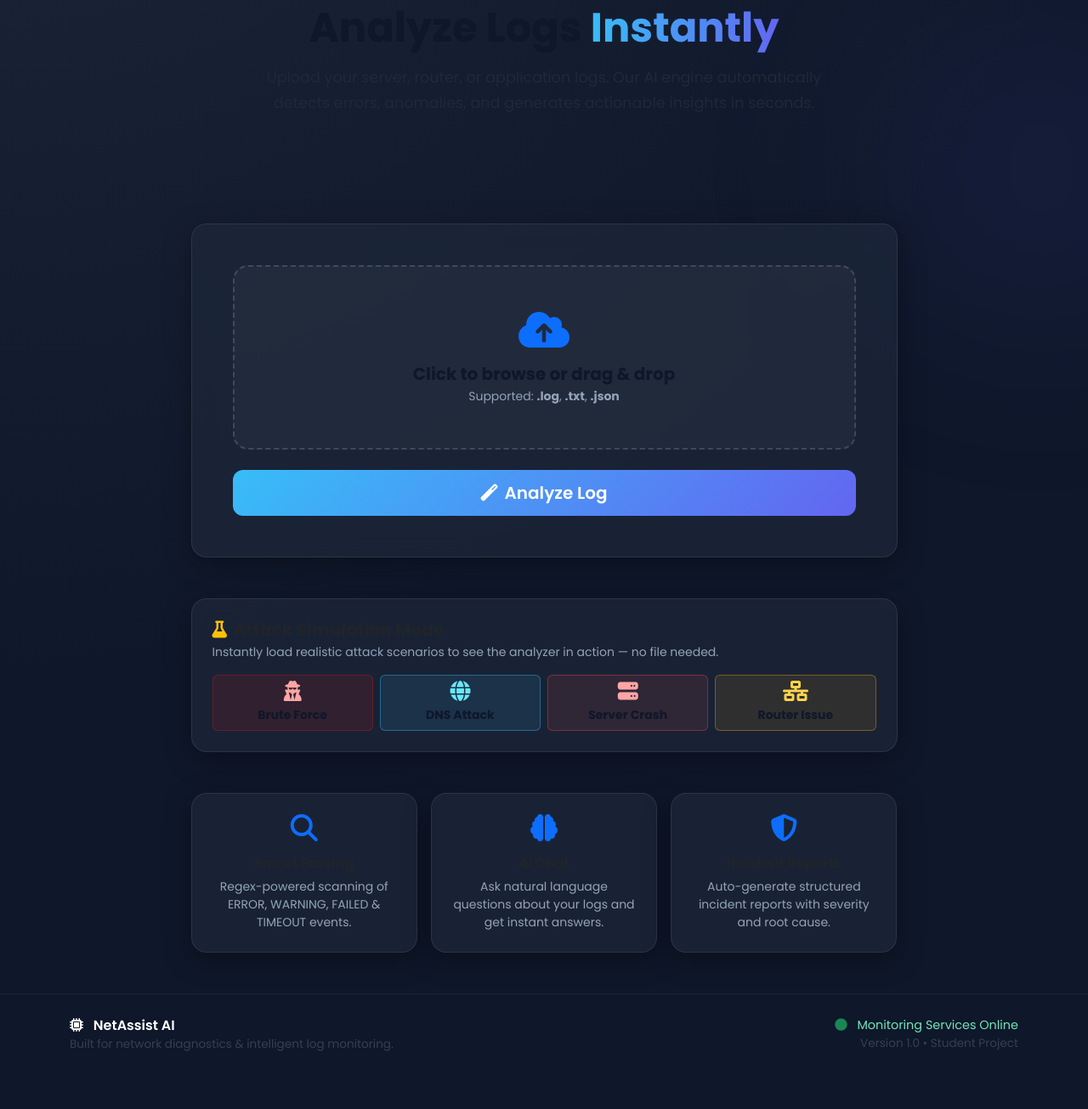
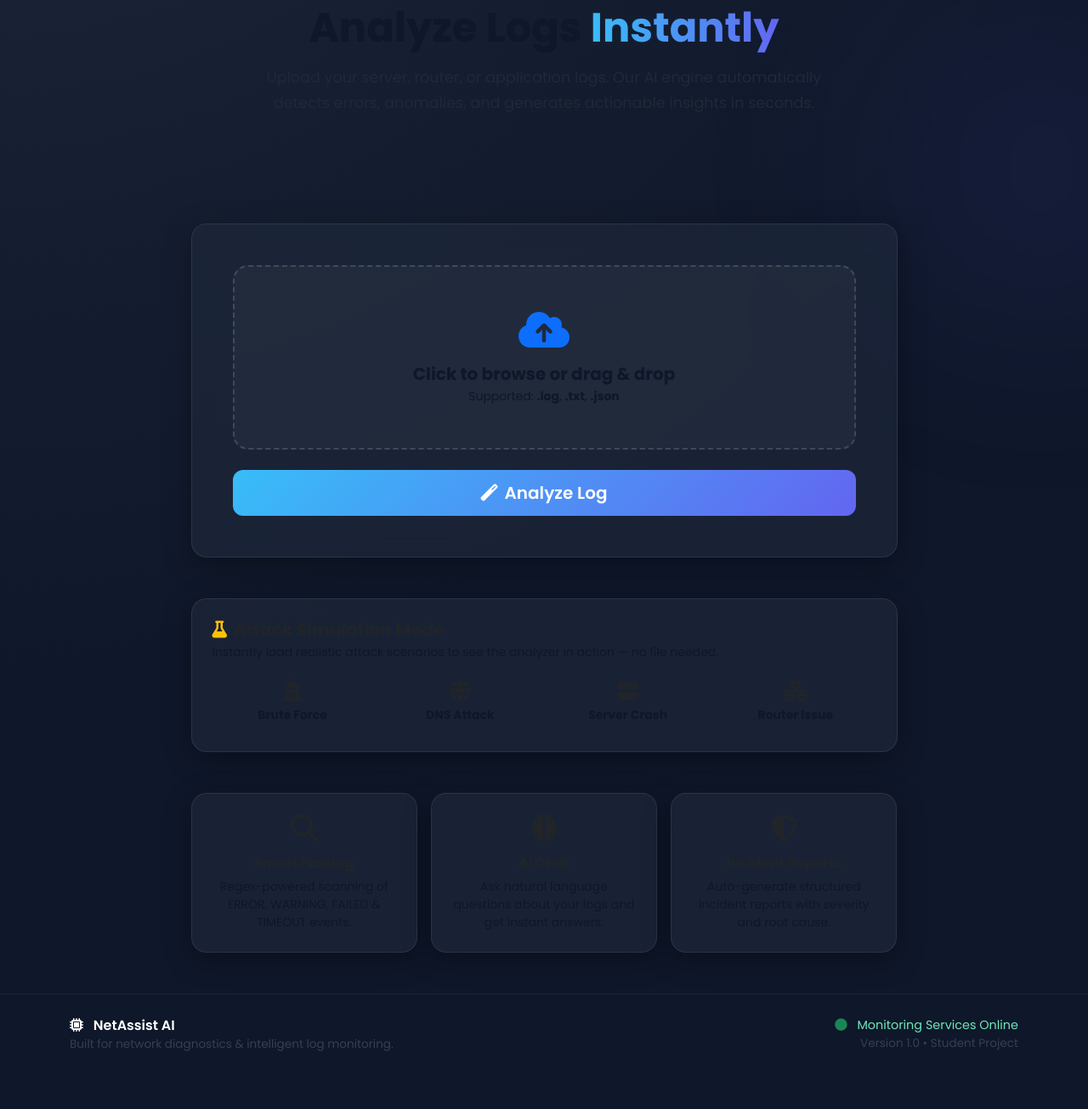
Before and after one commit to Saifan-01/Network-Log-Analyzer, a Flask app: page / in a window 1280 px wide. Shown: the part 548-1853 px from the top of the page at 85% size. Run offline with Flask 3, Linux system fonts and the light colour scheme.

Commit message:
Refactor HTML structure and update text content

```diff
--- a/templates/index.html
+++ b/templates/index.html
@@ -4,7 +4,6 @@
 <div class="row justify-content-center">
     <div class="col-lg-9">
 
-        <!-- Hero -->
         <div class="hero-section mb-5">
             <div class="hero-badge mb-3"><i class="fas fa-bolt me-2"></i>AI-Powered Log Intelligence</div>
             <h1 class="hero-title mt-3 mb-3">
@@ -13,18 +12,19 @@
             <p class="hero-description mb-5">Upload your server, router, or application logs. Our AI engine automatically detects errors, anomalies, and generates actionable insights in seconds.</p>
         </div>
 
-        <!-- Upload Card -->
         <div class="card card-custom p-5 mb-5">
             <form action="{{ url_for('upload_file') }}" method="POST" enctype="multipart/form-data">
                 <div class="upload-area mb-4" id="uploadArea" onclick="document.getElementById('fileInput').click()">
                     <i class="fas fa-cloud-upload-alt fa-3x mb-3 text-primary"></i>
                     <h5 class="mb-1 fw-bold">Click to browse or drag & drop</h5>
-                    <p class="text-muted small mb-0">Supported: <b>.log</b>, <b>.txt</b>, <b>.json</b></p>
+                    <p class="small mb-0">Supported: <b>.log</b>, <b>.txt</b>, <b>.json</b></p>
                     <input type="file" id="fileInput" name="file" class="d-none" accept=".log,.txt,.json" onchange="updateFileName(this)">
                 </div>
-                <div id="fileNameDisplay" class="text-center text-info mb-4" style="display:none;">
+
+                <div id="fileNameDisplay" class="text-center mb-4" style="display:none;">
                     <i class="fas fa-file-alt me-2"></i><span id="fName"></span>
                 </div>
+
                 <div class="d-grid">
                     <button type="submit" class="btn btn-custom btn-lg">
                         <i class="fas fa-magic me-2"></i>Analyze Log
@@ -33,31 +33,30 @@
             </form>
         </div>
 
-        <!-- Attack Simulation -->
         <div class="card card-custom p-4 mb-5">
             <h5 class="fw-bold mb-1"><i class="fas fa-flask text-warning me-2"></i>Attack Simulation Mode</h5>
-            <p class="text-muted small mb-3">Instantly load realistic attack scenarios to see the analyzer in action — no file needed.</p>
+            <p class="small mb-3">Instantly load realistic attack scenarios to see the analyzer in action — no file needed.</p>
             <div class="row g-2">
                 <div class="col-6 col-md-3">
-                    <a href="/simulate/brute_force" class="btn w-100 sim-btn" style="background:rgba(185,28,28,0.15); border:1px solid rgba(185,28,28,0.4); color:#fca5a5;">
+                    <a href="/simulate/brute_force" class="btn w-100 sim-btn">
                         <i class="fas fa-user-secret d-block mb-1 fs-4"></i>
                         <span class="small fw-bold">Brute Force</span>
                     </a>
                 </div>
                 <div class="col-6 col-md-3">
-                    <a href="/simulate/dns_attack" class="btn w-100 sim-btn" style="background:rgba(56,189,248,0.1); border:1px solid rgba(56,189,248,0.4); color:#67e8f9;">
+                    <a href="/simulate/dns_attack" class="btn w-100 sim-btn">
                         <i class="fas fa-globe d-block mb-1 fs-4"></i>
                         <span class="small fw-bold">DNS Attack</span>
                     </a>
                 </div>
                 <div class="col-6 col-md-3">
-                    <a href="/simulate/server_crash" class="btn w-100 sim-btn" style="background:rgba(239,68,68,0.1); border:1px solid rgba(239,68,68,0.4); color:#fca5a5;">
+                    <a href="/simulate/server_crash" class="btn w-100 sim-btn">
                         <i class="fas fa-server d-block mb-1 fs-4"></i>
                         <span class="small fw-bold">Server Crash</span>
                     </a>
                 </div>
                 <div class="col-6 col-md-3">
-                    <a href="/simulate/router" class="btn w-100 sim-btn" style="background:rgba(245,158,11,0.1); border:1px solid rgba(245,158,11,0.4); color:#fcd34d;">
+                    <a href="/simulate/router" class="btn w-100 sim-btn">
                         <i class="fas fa-network-wired d-block mb-1 fs-4"></i>
                         <span class="small fw-bold">Router Issue</span>
                     </a>
@@ -65,27 +64,26 @@
             </div>
         </div>
 
-        <!-- Feature Cards -->
         <div class="row g-3 text-center">
             <div class="col-md-4">
                 <div class="card card-custom p-4">
-                    <i class="fas fa-search fa-2x text-primary mb-3"></i>
+                    <i class="fas fa-search fa-2x mb-3"></i>
                     <h6 class="fw-bold">Smart Parsing</h6>
-                    <p class="text-muted small mb-0">Regex-powered scanning of ERROR, WARNING, FAILED & TIMEOUT events.</p>
+                    <p class="small mb-0">Regex-powered scanning of ERROR, WARNING, FAILED & TIMEOUT events.</p>
                 </div>
             </div>
             <div class="col-md-4">
                 <div class="card card-custom p-4">
-                    <i class="fas fa-brain fa-2x text-primary mb-3"></i>
+                    <i class="fas fa-brain fa-2x mb-3"></i>
                     <h6 class="fw-bold">AI Chat</h6>
-                    <p class="text-muted small mb-0">Ask natural language questions about your logs and get instant answers.</p>
+                    <p class="small mb-0">Ask natural language questions about your logs and get instant answers.</p>
                 </div>
             </div>
             <div class="col-md-4">
                 <div class="card card-custom p-4">
-                    <i class="fas fa-shield-alt fa-2x text-primary mb-3"></i>
+                    <i class="fas fa-shield-alt fa-2x mb-3"></i>
                     <h6 class="fw-bold">Incident Reports</h6>
-                    <p class="text-muted small mb-0">Auto-generate structured incident reports with severity and root cause.</p>
+                    <p class="small mb-0">Auto-generate structured incident reports with severity and root cause.</p>
                 </div>
             </div>
         </div>
@@ -102,15 +100,28 @@
 }
 
 const uploadArea = document.getElementById('uploadArea');
-['dragenter','dragover','dragleave','drop'].forEach(e => uploadArea.addEventListener(e, ev => { ev.preventDefault(); ev.stopPropagation(); }));
-['dragenter','dragover'].forEach(e => uploadArea.addEventListener(e, () => {
-    uploadArea.style.borderColor = 'var(--primary)';
-    uploadArea.style.background = 'rgba(56,189,248,0.08)';
-}));
-['dragleave','drop'].forEach(e => uploadArea.addEventListener(e, () => {
-    uploadArea.style.borderColor = 'rgba(255,255,255,0.15)';
-    uploadArea.style.background = 'rgba(255,255,255,0.03)';
-}));
+
+['dragenter','dragover','dragleave','drop'].forEach(e =>
+    uploadArea.addEventListener(e, ev => {
+        ev.preventDefault();
+        ev.stopPropagation();
+    })
+);
+
+['dragenter','dragover'].forEach(e =>
+    uploadArea.addEventListener(e, () => {
+        uploadArea.style.borderColor = 'var(--primary)';
+        uploadArea.style.background = 'rgba(56,189,248,0.08)';
+    })
+);
+
+['dragleave','drop'].forEach(e =>
+    uploadArea.addEventListener(e, () => {
+        uploadArea.style.borderColor = 'rgba(255,255,255,0.15)';
+        uploadArea.style.background = 'rgba(255,255,255,0.03)';
+    })
+);
+
 uploadArea.addEventListener('drop', e => {
     document.getElementById('fileInput').files = e.dataTransfer.files;
     updateFileName(document.getElementById('fileInput'));
```
